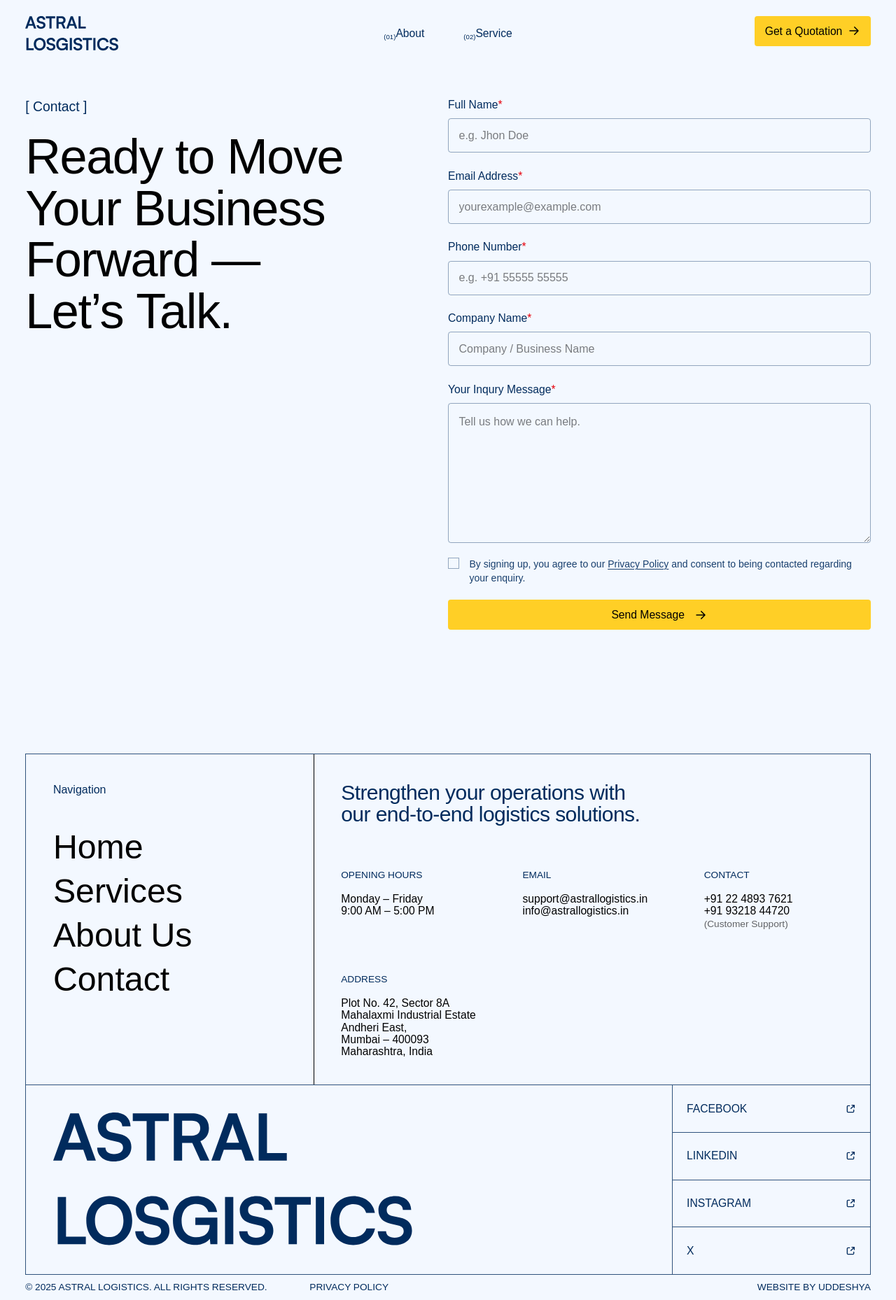
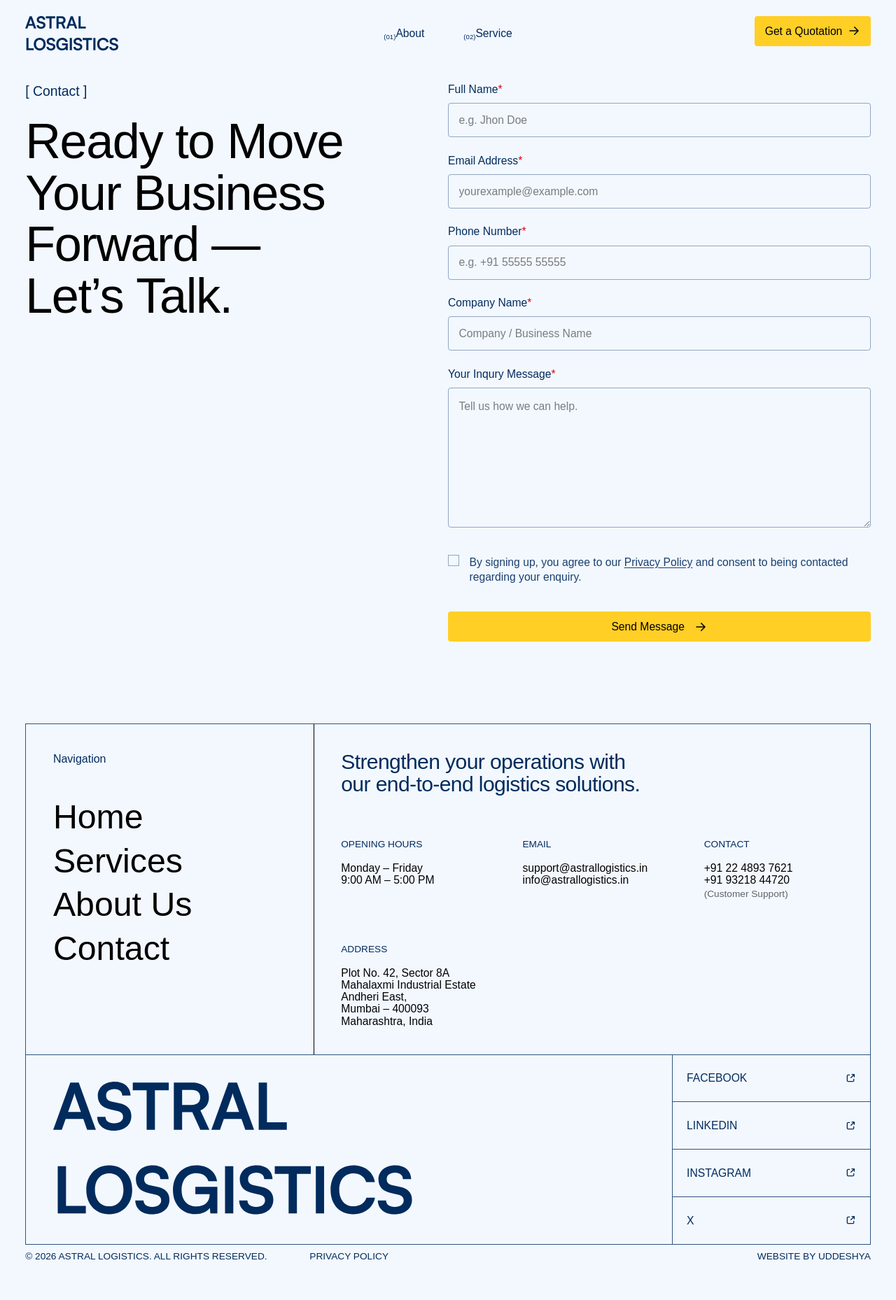
Before and after one commit to Udesy/Astral-Logistic, a Next.js app: page /contact in a window 1280 px wide. Shown: the whole page at 70% size. After the commit the page ends 1815 px from the top, so only its background shows below. Built offline with nearby package versions, Linux system fonts and the light colour scheme.

Commit message:
Adding 404 Error page.

```diff
--- a/src/app/about/page.jsx
+++ b/src/app/about/page.jsx
@@ -10,7 +10,7 @@ const page = () => {
   return (
     <section className="">
       <div className="section-padding-x section-padding-y flex flex-col gap-2xl">
-        <div className="flex flex-col gap-3xl py-lg">
+        <div className="flex flex-col gap-3xl pt-lg">
           <div className="flex flex-col gap-sm">
             <span className="text-navy-blue text-base-large">[ About Us ]</span>
             <TextAnimation
--- a/src/app/components/layout/Footer.jsx
+++ b/src/app/components/layout/Footer.jsx
@@ -105,7 +105,9 @@ const Footer = () => {
       </div>
       <div className="flex md:flex-row flex-col max-md:gap-3xs justify-between py-3xs uppercase text-base-small text-navy-blue">
         <div className="flex md:flex-row flex-col md:gap-x-xl max-md:gap-y-3xs">
-          <h6>© 2025 Astral Logistics. All rights reserved.</h6>
+          <h6>
+            © {new Date().getFullYear()} Astral Logistics. All rights reserved.
+          </h6>
           <h6>Privacy Policy</h6>
         </div>
         <div>
--- a/src/app/contact/page.jsx
+++ b/src/app/contact/page.jsx
@@ -69,7 +69,6 @@ const Page = () => {
     setErrors(newErrors);
     setTouched(newTouched);
 
-    // ✅ validate checkbox
     if (!agreed) {
       setAgreedError("You must agree before submitting");
     } else {
@@ -86,7 +85,7 @@ const Page = () => {
     <section className="flex flex-col section-padding-x section-padding-y">
       <div className="md:grid md:grid-cols-2 flex flex-col">
         <div className="flex flex-col w-full h-full gap-3xl">
-          <div className="flex flex-col gap-sm py-xl">
+          <div className="flex flex-col gap-sm pt-lg">
             <span className="text-navy-blue text-base-large">[ Contact ]</span>
             <TextAnimation as="h2" className="text-heading-1">
               Ready to Move Your Business Forward{" "}
@@ -97,9 +96,9 @@ const Page = () => {
             </TextAnimation>
           </div>
         </div>
-        <div className="w-full h-full py-xl">
+        <div className="w-full h-full pt-lg">
           {submitted ? (
-            <div className="flex flex-col gap-y-sm">
+            <div className="flex flex-col gap-y-md">
               <TextAnimation as="h2" className="text-heading-3">
                 Thanks for reaching out! Our team will contact you as soon as
                 possible.
@@ -121,10 +120,11 @@ const Page = () => {
             </div>
           ) : (
             <form
-              className="flex flex-col gap-y-md"
+              className="flex flex-col gap-y-lg"
               onSubmit={handleSubmit}
               noValidate
             >
+              <div className="h-full w-full flex flex-col gap-y-lg">
                 <div className="h-full w-full flex flex-col gap-y-md">
                   {contact_form.map(
                     ({ id, label, placeholder, className, name, type }) => (
@@ -140,7 +140,7 @@ const Page = () => {
                             value={values[name]}
                             onChange={handleChange}
                             onBlur={handleBlur}
-                          className={`${className} ${errors[name] && touched[name] ? "border-red-600" : "border-navy-blue/40"}`}
+                            className={`${className} ${errors[name] && touched[name] ? "border-red-600" : "border-navy-blue/40"} text-base`}
                           />
                         ) : (
                           <textarea
@@ -149,7 +149,7 @@ const Page = () => {
                             value={values[name]}
                             onChange={handleChange}
                             onBlur={handleBlur}
-                          className={`${className} ${errors[name] && touched[name] ? "border-red-600" : "border-navy-blue/40"}`}
+                            className={`${className} ${errors[name] && touched[name] ? "border-red-600" : "border-navy-blue/40"} text-base`}
                           />
                         )}
 
@@ -159,6 +159,7 @@ const Page = () => {
                       </div>
                     ),
                   )}
+                </div>
                 <div className="flex flex-col gap-y-3xs">
                   <label className="flex items-start gap-x-xs cursor-pointer group">
                     <div className="relative shrink-0">
@@ -195,7 +196,7 @@ const Page = () => {
                         )}
                       </div>
                     </div>
-                    <span className="text-navy-blue/90 text-sm leading-snug">
+                    <span className="text-navy-blue/90 text-base leading-snug">
                       By signing up, you agree to our{" "}
                       <a
                         href="/contact"
--- /dev/null
+++ b/src/app/not-found.jsx
@@ -0,0 +1,33 @@
+import React from "react";
+import TextAnimation from "./components/ui/TextAnimation";
+import CTAButton from "./components/ui/CTAButton";
+
+export default function NotFound() {
+  return (
+    <section className="section-padding-x section-padding-y h-screen">
+      <div className="h-full w-full flex flex-col justify-center items-center gap-lg">
+        <div className="">
+          <TextAnimation
+            as="h1"
+            className="text-center text-heading-display text-navy-blue"
+          >
+            404
+            <br />
+            Page not Found.
+          </TextAnimation>
+        </div>
+        <div>
+          <h4 className="text-center text-navy-blue text-heading-5">
+            The page you’re searching for isn’t here. We’ll help you find your
+            way.
+          </h4>
+        </div>
+        <div>
+          <CTAButton target={"/"} className="block">
+            Return Home
+          </CTAButton>
+        </div>
+      </div>
+    </section>
+  );
+}
--- a/src/app/service/page.jsx
+++ b/src/app/service/page.jsx
@@ -9,7 +9,7 @@ const page = () => {
   return (
     <section>
       <div className="section-padding-x section-padding-y flex flex-col">
-        <div className="flex flex-col gap-sm py-lg">
+        <div className="flex flex-col gap-sm pt-lg">
           <span className="text-navy-blue text-base-large">
             [ Our Services ]
           </span>
```
Lines whose indentation alone changed are shown as unchanged.
